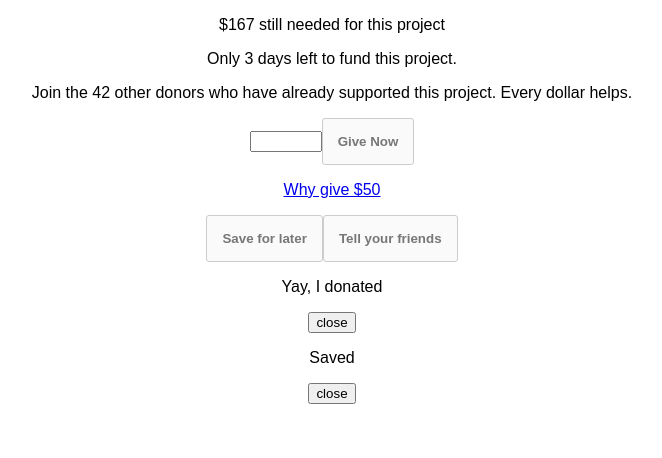
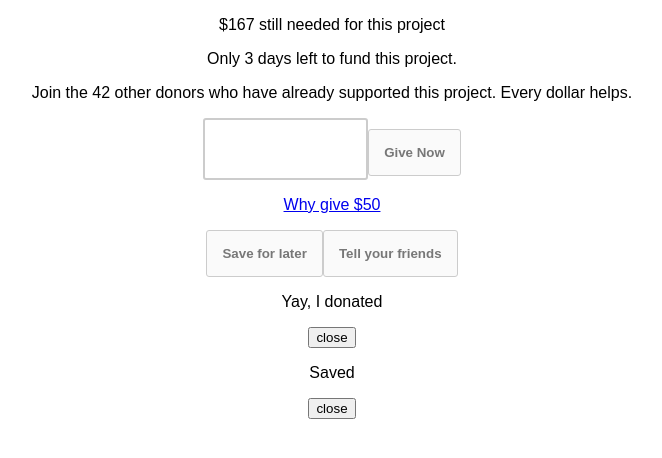
Before and after one commit to davidyearwood/loktra-challenge, a React (Create React App) app: page / in a window 1280 px wide. Shown: the top 458 px of the page, without its empty margins (308-970 px from the left). Built offline with nearby package versions, Linux system fonts and the light colour scheme.

Commit message:
Style input-number field

```diff
--- a/public/css/stylesheet.css
+++ b/public/css/stylesheet.css
@@ -10,3 +10,22 @@
     font-weight: 600;
     padding: 15px;
  }
+
+ .btn--donate {
+    color: #fff;
+    background: #55BA3E;
+    border: 1px solid #52AD3E;
+    border-bottom: 3px solid #52AD3E;
+    font-size: 1.5em;
+    padding: 15px 30px;
+ }
+
+ /****************
+ * Donation Form
+ ****************/
+ .donation-form__number-field {
+    padding: 15px 30px;
+    border: 2px solid #ccc;
+    border-radius: 3px;
+    font-size: 1.5em;
+}
```
